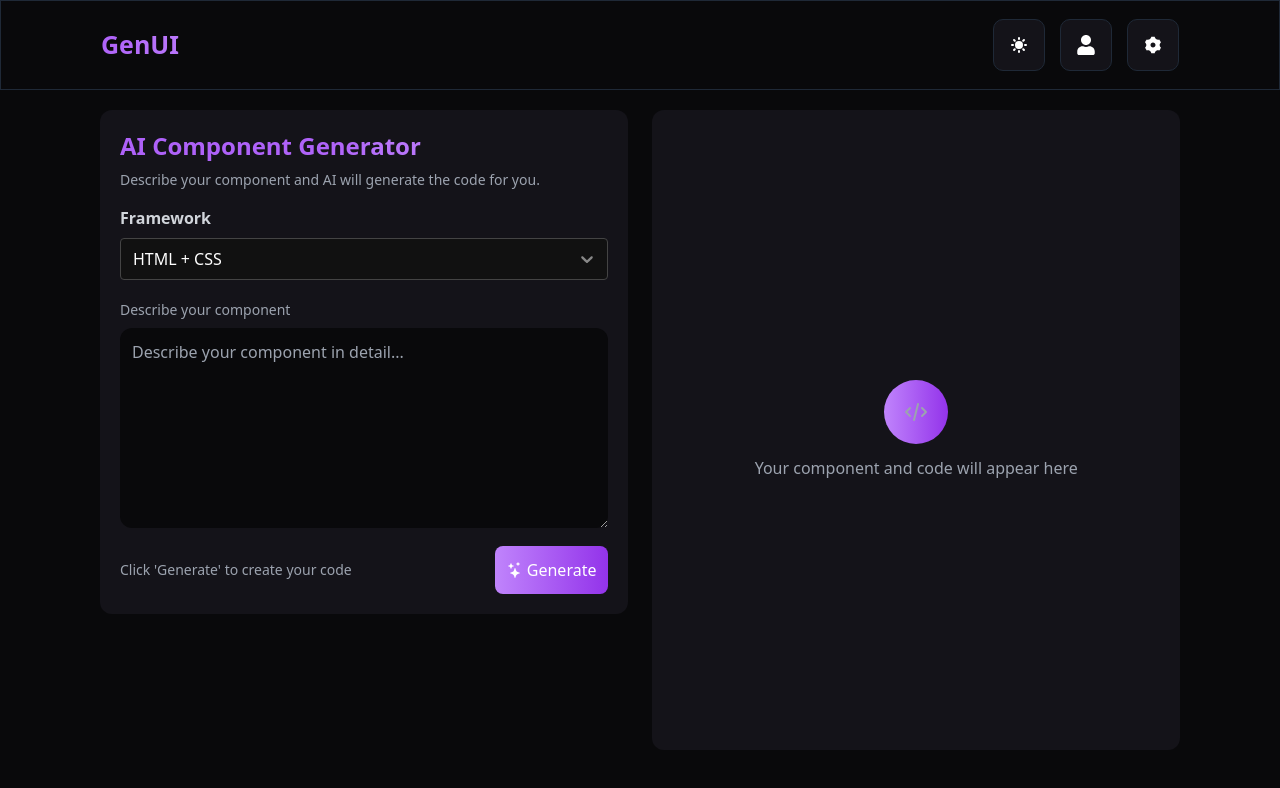
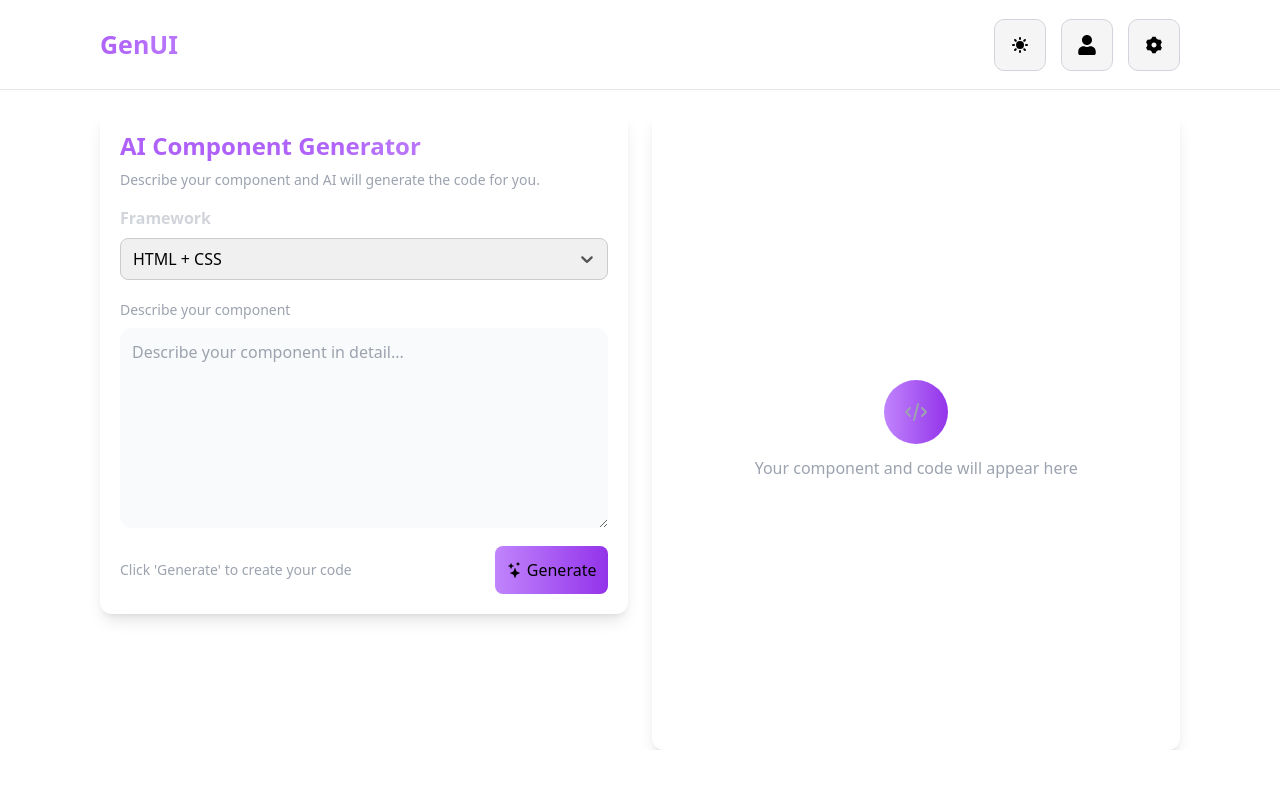
Before and after one commit to sameerjohn1/AI-component-generator, a React (Vite) app: page / in a window 1280 px wide. Shown: the top 788 px of the page. Built offline with nearby package versions, Linux system fonts and the light colour scheme; no server answers.

Commit message:
implement lightMode/darkMode using context api

```diff
--- a/src/App.css
+++ b/src/App.css
@@ -9,7 +9,7 @@ body{
   box-sizing: border-box;
   overflow-x: hidden;
   background-color: var(--primary-bg);
-  color: #fff;
+  color: var(--primary-text);
 }
 
 html{
@@ -17,9 +17,19 @@ html{
 }
 
 :root{
+  --primary-bg:#ffffff;
+  --secondary-bg:#f5f5f5;
+  --tertiary-bg:#e5e7eb;
+  --primary-text:#000000;
+  --border-color:#d1d5db;
+}
+
+:root.dark{
   --primary-bg:#09090B;
   --secondary-bg:#141319;
   --tertiary-bg:#17171C;
+  --primary-text:#ffffff;
+  --border-color:#1f2937;
 }
 
 /* :root{
@@ -43,8 +53,9 @@ html{
 .icon{
   padding: 15px;
   font-size: 20px;
-  border: 1px solid #1f2937;
+  border: 1px solid var(--border-color);
   border-radius: 10px;
   background-color: var(--secondary-bg);
+  color: var(--primary-text);
   cursor: pointer;
 }
--- a/src/main.jsx
+++ b/src/main.jsx
@@ -3,10 +3,13 @@ import { createRoot } from "react-dom/client";
 import "./index.css";
 import App from "./App.jsx";
 import { ToastContainer } from "react-toastify";
+import { ThemeProvider } from "./theme/ThemeContext.js.jsx";
 
 createRoot(document.getElementById("root")).render(
   <StrictMode>
-    <App />
+    <ThemeProvider>
+      <App />
+    </ThemeProvider>
     <ToastContainer />
   </StrictMode>
 );
--- a/src/pages/Home.jsx
+++ b/src/pages/Home.jsx
@@ -11,56 +11,63 @@ import { FiRefreshCcw } from "react-icons/fi";
 import { GoogleGenAI } from "@google/genai";
 import { BeatLoader } from "react-spinners";
 import { toast } from "react-toastify";
+import { useTheme } from "../theme/ThemeContext.js";
 
-const customStyles = {
+const customStyles = (theme) => ({
   control: (provided) => ({
     ...provided,
-    backgroundColor: "#111",
-    borderColor: "#444",
-    color: "#fff",
+    backgroundColor: theme === "dark" ? "#111" : "#f0f0f0",
+    borderColor: theme === "dark" ? "#444" : "#ccc",
+    color: theme === "dark" ? "#fff" : "#000",
     padding: "2px",
     boxShadow: "none",
     "&:hover": {
-      borderColor: "#888",
+      borderColor: theme === "dark" ? "#888" : "#888",
     },
   }),
   menu: (provided) => ({
     ...provided,
-    backgroundColor: "#111",
-    border: "1px solid #444",
+    backgroundColor: theme === "dark" ? "#111" : "#fff",
+    border: theme === "dark" ? "1px solid #444" : "1px solid #ccc",
   }),
   option: (provided, state) => ({
     ...provided,
-    backgroundColor: state.isFocused ? "#222" : "#111",
-    color: "#fff",
+    backgroundColor: state.isFocused
+      ? theme === "dark"
+        ? "#222"
+        : "#eee"
+      : theme === "dark"
+      ? "#111"
+      : "#fff",
+    color: theme === "dark" ? "#fff" : "#000",
     cursor: "pointer",
     "&:active": {
-      backgroundColor: "#333",
+      backgroundColor: theme === "dark" ? "#333" : "#ddd",
     },
   }),
   singleValue: (provided) => ({
     ...provided,
-    color: "#fff",
+    color: theme === "dark" ? "#fff" : "#000",
   }),
   placeholder: (provided) => ({
     ...provided,
-    color: "#888",
+    color: theme === "dark" ? "#888" : "#aaa",
   }),
   input: (provided) => ({
     ...provided,
-    color: "#fff",
+    color: theme === "dark" ? "#fff" : "#000",
   }),
   indicatorSeparator: () => ({
     display: "none",
   }),
   dropdownIndicator: (provided) => ({
     ...provided,
-    color: "#888",
+    color: theme === "dark" ? "#888" : "#555",
     "&:hover": {
-      color: "#fff",
+      color: theme === "dark" ? "#fff" : "#000",
     },
   }),
-};
+});
 
 const Home = () => {
   const options = [
@@ -81,6 +88,8 @@ const Home = () => {
   const [isNewTabOpen, setIsNewTabOpen] = useState(false);
 
   const ai = new GoogleGenAI({ apiKey });
+
+  const { theme } = useTheme();
 
   async function getResponse() {
     if (!prompt.trim()) {
@@ -149,7 +158,11 @@ const Home = () => {
 
       <div className="flex flex-col lg:flex-row items-start px-5 lg:px-[100px] gap-6 mt-5">
         {/* Left Panel */}
-        <div className="w-full lg:w-1/2 bg-[#141319] p-5 rounded-xl">
+        <div
+          className={`w-full lg:w-1/2 p-5 rounded-xl shadow-lg ${
+            theme === "dark" ? "bg-[#141319] text-white" : "bg-white text-black"
+          }`}
+        >
           <h3 className="text-2xl font-semibold sp-text">
             AI Component Generator
           </h3>
@@ -161,16 +174,29 @@ const Home = () => {
           <Select
             className="mt-2"
             options={options}
-            styles={customStyles}
+            styles={customStyles(theme)}
             value={frameWork}
             onChange={(selected) => setFrameWork(selected)}
+            theme={(selectTheme) => ({
+              ...selectTheme,
+              borderRadius: 8,
+              colors: {
+                ...selectTheme.colors,
+                primary: theme === "dark" ? "#6C5CE7" : "#6C5CE7",
+                primary25: theme === "dark" ? "#222" : "#eee",
+              },
+            })}
           />
 
           <p className="text-gray-400 mt-5 text-sm">Describe your component</p>
           <textarea
             value={prompt}
             onChange={(e) => setPrompt(e.target.value)}
-            className="w-full min-h-[200px] mt-2 p-3 rounded-xl bg-[#09090B] text-white focus:outline-none"
+            className={`w-full min-h-[200px] mt-2 p-3 rounded-xl focus:outline-none ${
+              theme === "dark"
+                ? "bg-[#09090B] text-white"
+                : "bg-gray-50 text-black"
+            }`}
             placeholder="Describe your component in detail..."
           />
 
@@ -196,7 +222,11 @@ const Home = () => {
         </div>
 
         {/* Right Panel */}
-        <div className="w-full lg:w-1/2 bg-[#141319] rounded-xl h-[80vh] relative">
+        <div
+          className={`w-full lg:w-1/2 rounded-xl h-[80vh] relative shadow-lg ${
+            theme === "dark" ? "bg-[#141319]" : "bg-white text-black"
+          }`}
+        >
           {!outputScreen ? (
             <div className="flex flex-col items-center justify-center h-full text-gray-400">
               <div className="circle p-5 w-16 h-16 flex items-center justify-center rounded-full bg-gradient-to-r from-purple-400 to-purple-600 text-2xl">
@@ -207,40 +237,61 @@ const Home = () => {
           ) : (
             <>
               {/* Tabs */}
-              <div className="flex bg-[#17171C] h-14 rounded-t-xl overflow-hidden">
+              <div
+                className={`flex h-14 rounded-t-xl overflow-hidden ${
+                  theme === "dark" ? "bg-[#17171C]" : "bg-gray-200"
+                }`}
+              >
                 <button
                   onClick={() => setTab(1)}
-                  className={`w-1/2 text-white font-medium ${
-                    tab === 1 ? "bg-[#333]" : ""
-                  }`}
+                  className={`w-1/2 font-medium py-2 transition-all duration-200
+  ${
+    tab === 1
+      ? theme === "dark"
+        ? "bg-[#222] text-white" // Active Dark
+        : "bg-black text-white" // Active Light
+      : "text-gray-400 hover:text-black dark:text-gray-400 dark:hover:text-white"
+  }`}
                 >
                   Code
                 </button>
+
                 <button
                   onClick={() => setTab(2)}
-                  className={`w-1/2 text-white font-medium ${
-                    tab === 2 ? "bg-[#333]" : ""
-                  }`}
+                  className={`w-1/2 font-medium py-2 transition-all duration-200
+  ${
+    tab === 2
+      ? theme === "dark"
+        ? "bg-[#222] text-white" // Active Dark
+        : "bg-black text-white" // Active Light
+      : "text-gray-400 hover:text-black dark:text-gray-400 dark:hover:text-white"
+  }`}
                 >
                   Preview
                 </button>
               </div>
 
               {/* Toolbar */}
-              <div className="flex justify-between items-center px-4 py-2 bg-[#17171C] border-b border-[#222]">
+              <div
+                className={`flex justify-between items-center px-4 py-2 border-b ${
+                  theme === "dark"
+                    ? "bg-[#17171C] border-[#222]"
+                    : "bg-gray-100 border-gray-300"
+                }`}
+              >
                 <p className="text-white font-semibold">Editor</p>
                 <div className="flex gap-2">
                   {tab === 1 ? (
                     <>
                       <button
                         onClick={copyCode}
-                        className="w-10 h-10 flex items-center justify-center rounded-xl border border-zinc-800 hover:bg-[#333] transition"
+                        className="w-10 h-10 flex items-center justify-center rounded-xl border border-zinc-800 transition"
                       >
                         <IoCopy />
                       </button>
                       <button
                         onClick={downloadFile}
-                        className="w-10 h-10 flex items-center justify-center rounded-xl border border-zinc-800 hover:bg-[#333] transition"
+                        className="w-10 h-10 flex items-center justify-center rounded-xl border border-zinc-800 transition"
                       >
                         <PiExportBold />
                       </button>
@@ -249,11 +300,11 @@ const Home = () => {
                     <>
                       <button
                         onClick={() => setIsNewTabOpen(true)}
-                        className="w-10 h-10 flex items-center justify-center rounded-xl border border-zinc-800 hover:bg-[#333] transition"
+                        className="w-10 h-10 flex items-center justify-center rounded-xl border border-zinc-800 transition"
                       >
                         <ImNewTab />
                       </button>
-                      <button className="w-10 h-10 flex items-center justify-center rounded-xl border border-zinc-800 hover:bg-[#333] transition">
+                      <button className="w-10 h-10 flex items-center justify-center rounded-xl border border-zinc-800 transition">
                         <FiRefreshCcw />
                       </button>
                     </>
@@ -289,7 +340,7 @@ const Home = () => {
             <p className="font-bold text-black">Preview</p>
             <button
               onClick={() => setIsNewTabOpen(false)}
-              className="w-10 h-10 flex items-center justify-center rounded-xl border border-zinc-800 hover:bg-[#333] transition"
+              className="w-10 h-10 flex items-center justify-center rounded-xl border border-zinc-800 transition"
             >
               <IoCloseSharp color="black" />
             </button>
--- a/src/pages/components/Navbar.jsx
+++ b/src/pages/components/Navbar.jsx
@@ -1,19 +1,28 @@
 import React from "react";
 import { FaUser } from "react-icons/fa";
-import { HiSun } from "react-icons/hi";
+import { HiSun, HiMoon } from "react-icons/hi";
 import { RiSettings3Fill } from "react-icons/ri";
+import { useTheme } from "../../theme/ThemeContext.js.jsx"; // Sahi path dein
 
 const Navbar = () => {
+  const { theme, toggleTheme } = useTheme();
+
   return (
     <>
-      <div className="nav flex items-center justify-between px-[100px] h-[90px]  border border-b-[1px] border-gray-800">
+      {/* Light mode mein background white aur text black, dark mode mein ulta */}
+      <div
+        className={`nav flex items-center justify-between px-[100px] h-[90px] border-b-[1px] border-gray-200 dark:border-gray-800  ${
+          theme === "light" ? "bg-white" : "bg-black"
+        } text-black dark:text-white`}
+      >
         <div className="logo">
           <h3 className="text-[25px] font-[700] sp-text">GenUI</h3>
         </div>
 
         <div className="icons flex items-center gap-[15px]">
-          <div className="icon">
-            <HiSun />
+          {/* Theme toggle icon */}
+          <div className="icon cursor-pointer" onClick={toggleTheme}>
+            {theme === "light" ? <HiSun size={20} /> : <HiMoon size={20} />}
           </div>
           <div className="icon">
             <FaUser />
--- /dev/null
+++ b/src/theme/ThemeContext.js.jsx
@@ -0,0 +1,42 @@
+import { createContext, useContext, useEffect, useState } from "react";
+
+const storageKey = "theme";
+
+const getInitialTheme = () => {
+  if (typeof window === "undefined") return "light";
+  return localStorage.getItem(storageKey) || "light";
+};
+
+const applyTheme = (mode) => {
+  if (typeof document === "undefined") return;
+  document.documentElement.classList.remove("light", "dark");
+  document.documentElement.classList.add(mode);
+};
+
+export const ThemeContext = createContext({
+  theme: "light",
+  toggleTheme: () => {},
+});
+
+export const ThemeProvider = ({ children }) => {
+  const [theme, setTheme] = useState(getInitialTheme);
+
+  useEffect(() => {
+    applyTheme(theme);
+    if (typeof window !== "undefined") {
+      localStorage.setItem(storageKey, theme);
+    }
+  }, [theme]);
+
+  const toggleTheme = () => {
+    setTheme((current) => (current === "light" ? "dark" : "light"));
+  };
+
+  return (
+    <ThemeContext.Provider value={{ theme, toggleTheme }}>
+      {children}
+    </ThemeContext.Provider>
+  );
+};
+
+export const useTheme = () => useContext(ThemeContext);
```
